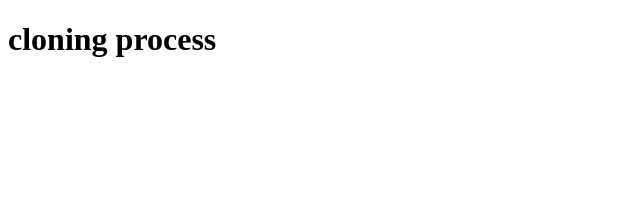
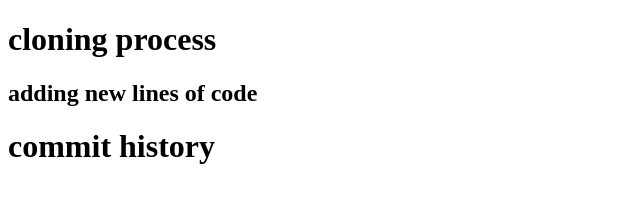
Before and after one commit to sairamnarishetti/cloninig, a plain HTML site: page index.html in a window 1280 px wide. Shown: the whole page, without its empty margins (0-640 px from the left). Drawn offline with Linux system fonts and the light colour scheme.

Commit message:
version 3

```diff
--- a/index.html
+++ b/index.html
@@ -7,5 +7,7 @@
 </head>
 <body>
     <h1>cloning process</h1>
+     <h2>adding new lines of code</h2>
+    <h1>commit history</h1>
 </body>
 </html>
```
